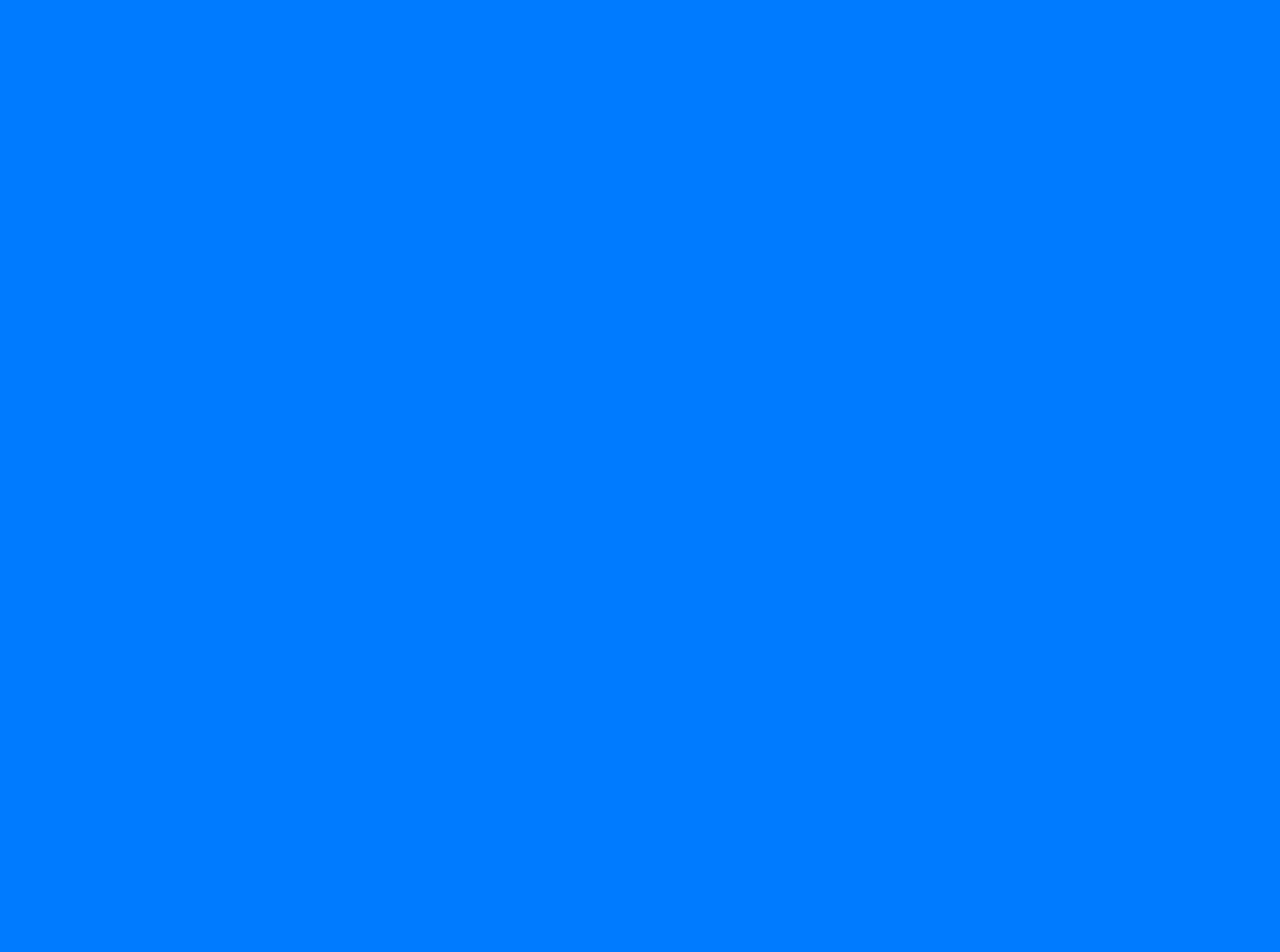
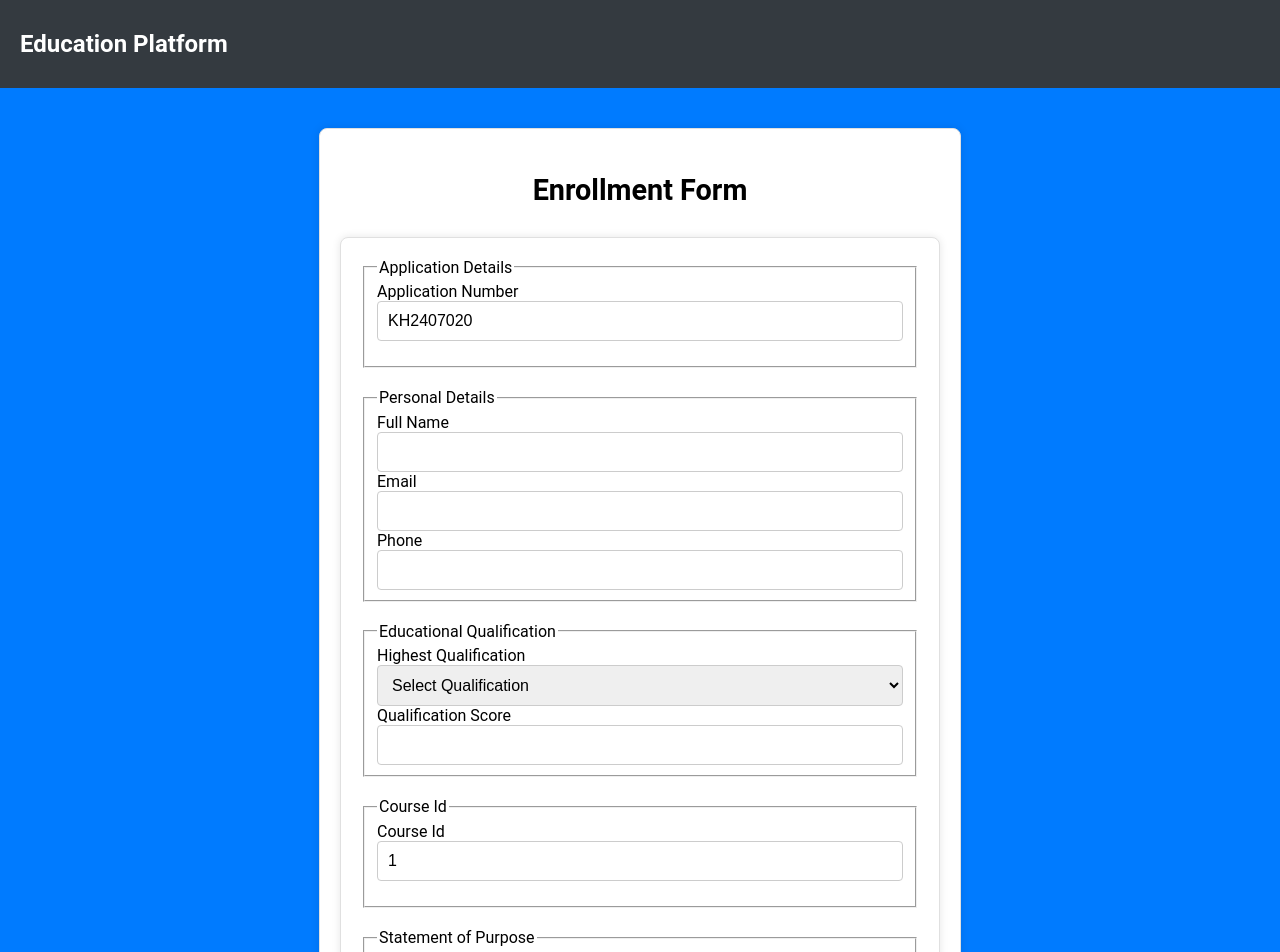
Before and after one commit to majojukrishna03/Education_Platform_Frontend, a React (Create React App) app in the folder frontend/: page /enroll/1 in a window 1280 px wide. Before the commit this address had no page. Shown: the top 952 px of the page. Before the commit the page ends 800 px from the top, so only its background shows below. Built offline with nearby package versions, Linux system fonts and the light colour scheme.

Commit message:
Added Enrollment form , routing

```diff
--- a/frontend/src/App.js
+++ b/frontend/src/App.js
@@ -1,4 +1,3 @@
-// src/App.js
 import React from 'react';
 import { BrowserRouter as Router, Route, Routes } from 'react-router-dom';
 import InitialPage from './components/Initialpage';
@@ -12,6 +11,7 @@ import AdminLogin from './components/AdminLogin';
 import AdminDashboard from './components/AdminDashboard';
 import CreateCourse from './components/CreateCourse';
 import Programs from './components/Programs';
+import EnrollmentForm from './components/Enrollment'; // Import the EnrollmentForm component
 
 const App = () => {
   return (
@@ -22,7 +22,8 @@ const App = () => {
         <Route path="/register" element={<Register />} />
         <Route path="/login" element={<Login />} />
         <Route path="/dashboard" element={<Dashboard />} />
-        <Route path="/programs" element={<Programs/>}/>
+        <Route path="/programs" element={<Programs />} />
+        <Route path="/enroll/:courseId" element={<EnrollmentForm />} /> {/* Route for EnrollmentForm with courseId parameter */}
         <Route path="/admin/home" element={<AdminHome />} />
         <Route path="/admin/register" element={<AdminRegister />} />
         <Route path="/admin/login" element={<AdminLogin />} />
--- /dev/null
+++ b/frontend/src/components/Enrollment.css
@@ -0,0 +1,71 @@
+.enrollment-form-container {
+    max-width: 600px;
+    margin: 40px auto; /* Add spacing between header and form, and form and footer */
+    padding: 20px;
+    background-color: #ffffff;
+    border: 1px solid #e0e0e0;
+    border-radius: 8px;
+    box-shadow: 0 0 10px rgba(0, 0, 0, 0.1);
+  }
+
+  .form-title {
+    font-size: 1.8rem;
+    text-align: center;
+    margin-bottom: 30px;
+  }
+
+  .enrollment-form {
+    background-color: #ffffff;
+    padding: 20px;
+    border: 1px solid #e0e0e0;
+    border-radius: 8px;
+    box-shadow: 0 0 8px rgba(0, 0, 0, 0.1);
+  }
+
+  .form-section {
+    margin-bottom: 20px;
+  }
+
+  .form-group {
+    margin-bottom: 15px;
+  }
+
+  .form-control {
+    width: 100%;
+    padding: 10px;
+    font-size: 1rem;
+    border: 1px solid #cccccc;
+    border-radius: 4px;
+    box-sizing: border-box; /* Include padding and border in the element's total width and height */
+  }
+
+  .form-control:focus {
+    outline: none;
+    border-color: #007bff;
+    box-shadow: 0 0 8px rgba(0, 123, 255, 0.4);
+  }
+
+  .btn-primary {
+    background-color: #007bff;
+    color: #ffffff;
+    border: none;
+    border-radius: 4px;
+    padding: 10px 20px;
+    font-size: 1rem;
+    cursor: pointer;
+    width: 100%; /* Make the button full width */
+    box-sizing: border-box; /* Include padding and border in the element's total width and height */
+  }
+
+  .btn-primary:hover {
+    background-color: #0056b3;
+  }
+
+  .alert-success {
+    background-color: #d4edda;
+    color: #155724;
+    border-color: #c3e6cb;
+    padding: 10px;
+    border-radius: 4px;
+    margin-top: 10px;
+  }
--- /dev/null
+++ b/frontend/src/components/Enrollment.js
@@ -0,0 +1,147 @@
+import React, { useState, useEffect } from 'react';
+import { useParams } from 'react-router-dom';
+import UserLayout from './Layout'; // Import your UserLayout component
+import './Enrollment.css'; // Import your custom CSS file for styling
+
+function EnrollmentForm() {
+  const { courseId } = useParams(); // Access courseId from URL parameters
+  const [formData, setFormData] = useState({
+    fullName: '',
+    email: '',
+    phone: '',
+    qualification: '',
+    degreeType: '', // Added for graduation degree type
+    qualificationScore: '',
+    courseId: courseId, // Set courseId to the URL parameter courseId
+    statementOfPurpose: ''
+  });
+  const [formSubmitted, setFormSubmitted] = useState(false); // State to track form submission
+  const [applicationNumber, setApplicationNumber] = useState('');
+  const [applicationPosition, setApplicationPosition] = useState(0);
+
+  useEffect(() => {
+    const currentDate = new Date();
+    const year = currentDate.getFullYear().toString().slice(-2);
+    const month = ('0' + (currentDate.getMonth() + 1)).slice(-2);
+    const day = ('0' + currentDate.getDate()).slice(-2);
+    let position = parseInt(localStorage.getItem('applicationPosition') || '0');
+    const applicationDate = `${year}${month}${day}`;
+    setApplicationNumber(`KH${applicationDate}${position}`);
+    setApplicationPosition(position);
+  }, []);
+
+  const handleChange = e => {
+    const { name, value } = e.target;
+    setFormData({ ...formData, [name]: value });
+  };
+
+  const handleSubmit = async (e) => {
+    e.preventDefault();
+
+    try {
+      const formDataWithAppNumber = { ...formData, applicationNumber, courseId };
+      await fetch('http://localhost:5000/api/enroll', {
+        method: 'POST',
+        headers: {
+          'Content-Type': 'application/json',
+        },
+        body: JSON.stringify(formDataWithAppNumber),
+      });
+
+      const newPosition = applicationPosition + 1;
+      localStorage.setItem('applicationPosition', newPosition.toString());
+
+      console.log('Form data submitted successfully');
+      setFormSubmitted(true);
+    } catch (error) {
+      console.error('Error submitting form data:', error);
+    }
+  };
+
+  return (
+    <UserLayout>
+      <div className="enrollment-form-container">
+        <h2 className="form-title">Enrollment Form</h2>
+        {formSubmitted ? (
+          <div className="alert alert-success" role="alert">
+            Form submitted successfully!
+          </div>
+        ) : (
+          <form onSubmit={handleSubmit} className="enrollment-form">
+            {/* Application Details */}
+            <fieldset className="form-section">
+              <legend className="section-title">Application Details</legend>
+              <div className="form-group">
+                <label htmlFor="applicationNumber">Application Number</label>
+                <input type="text" className="form-control" id="applicationNumber" name="applicationNumber" value={applicationNumber} readOnly />
+              </div>
+            </fieldset>
+            {/* Personal Details */}
+            <fieldset className="form-section">
+              <legend className="section-title">Personal Details</legend>
+              <div className="row mb-3">
+                <div className="col">
+                  <label htmlFor="fullName">Full Name</label>
+                  <input type="text" className="form-control" id="fullName" name="fullName" value={formData.fullName} onChange={handleChange} required />
+                </div>
+                <div className="col">
+                  <label htmlFor="email">Email</label>
+                  <input type="email" className="form-control" id="email" name="email" value={formData.email} onChange={handleChange} required />
+                </div>
+                <div className="col">
+                  <label htmlFor="phone">Phone</label>
+                  <input type="text" className="form-control" id="phone" name="phone" value={formData.phone} onChange={handleChange} required />
+                </div>
+              </div>
+            </fieldset>
+            {/* Educational Qualification */}
+            <fieldset className="form-section">
+              <legend className="section-title">Educational Qualification</legend>
+              <div className="row mb-3">
+                <div className="col">
+                  <label htmlFor="qualification">Highest Qualification</label>
+                  <select className="form-control" id="qualification" name="qualification" value={formData.qualification} onChange={handleChange} required>
+                    <option value="">Select Qualification</option>
+                    <option value="10th Class">10th Class</option>
+                    <option value="12th Class">12th Class</option>
+                    <option value="Graduation">Graduation</option>
+                  </select>
+                </div>
+                {formData.qualification === 'Graduation' && (
+                  <div className="col">
+                    <label htmlFor="degreeType">Type of Degree</label>
+                    <input type="text" className="form-control" id="degreeType" name="degreeType" value={formData.degreeType} onChange={handleChange} required />
+                  </div>
+                )}
+              </div>
+              <div className="row mb-3">
+                <div className="col">
+                  <label htmlFor="qualificationScore">Qualification Score</label>
+                  <input type="number" step="0.1" min="5" max="10" className="form-control" id="qualificationScore" name="qualificationScore" value={formData.qualificationScore} onChange={handleChange} required />
+                </div>
+              </div>
+            </fieldset>
+            {/* Course Id */}
+            <fieldset className="form-section">
+              <legend className="section-title">Course Id</legend>
+              <div className="form-group">
+                <label htmlFor="courseId">Course Id</label>
+                <input type="text" className="form-control" id="courseId" name="courseId" value={formData.courseId} readOnly />
+              </div>
+            </fieldset>
+            {/* Statement of Purpose */}
+            <fieldset className="form-section">
+              <legend className="section-title">Statement of Purpose</legend>
+              <div className="form-group">
+                <textarea className="form-control" id="statementOfPurpose" name="statementOfPurpose" value={formData.statementOfPurpose} onChange={handleChange} required />
+              </div>
+            </fieldset>
+            <button type="submit" className="btn btn-primary submit-btn">Submit</button>
+          </form>
+        )}
+      </div>
+    </UserLayout>
+  );
+}
+
+export default EnrollmentForm;
```
